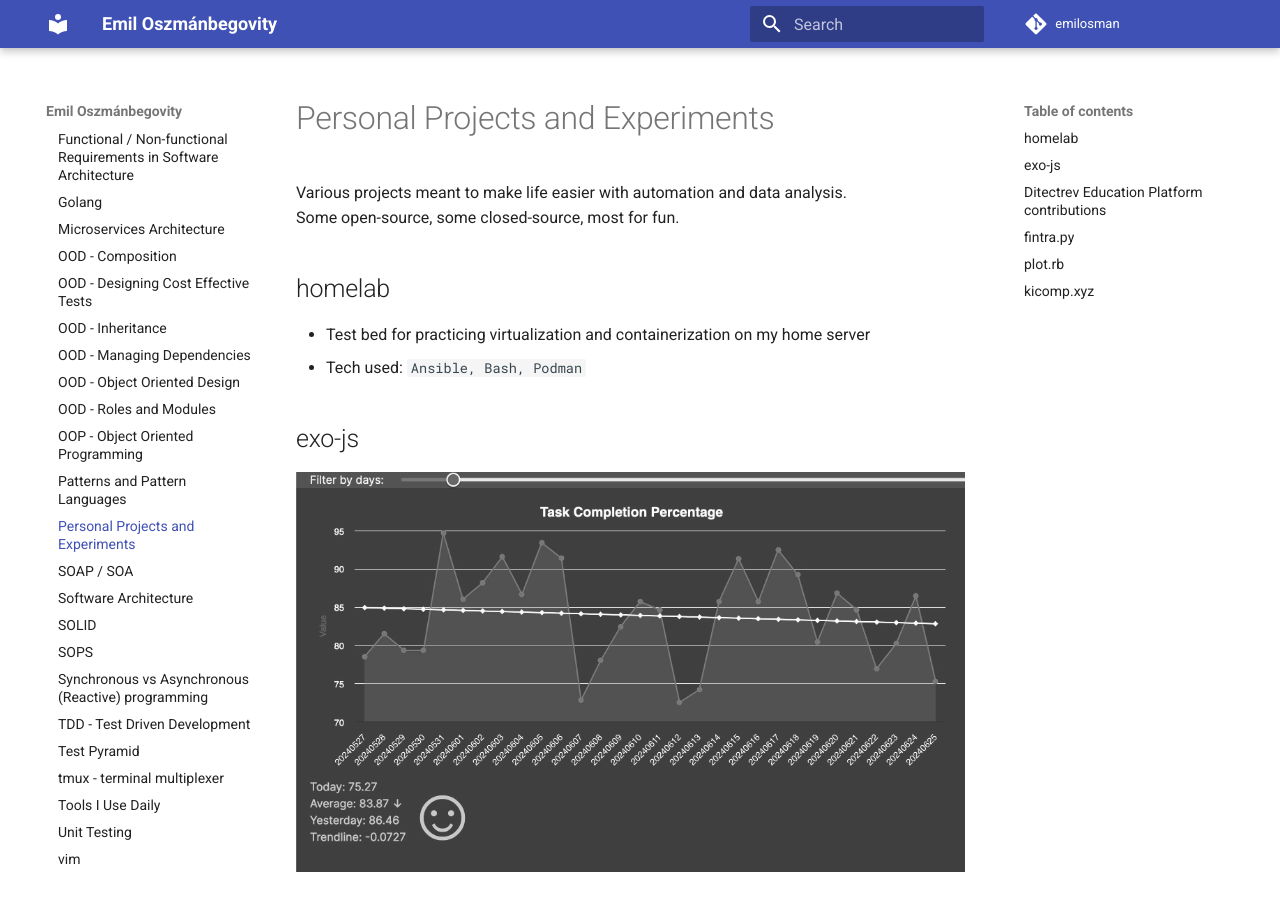
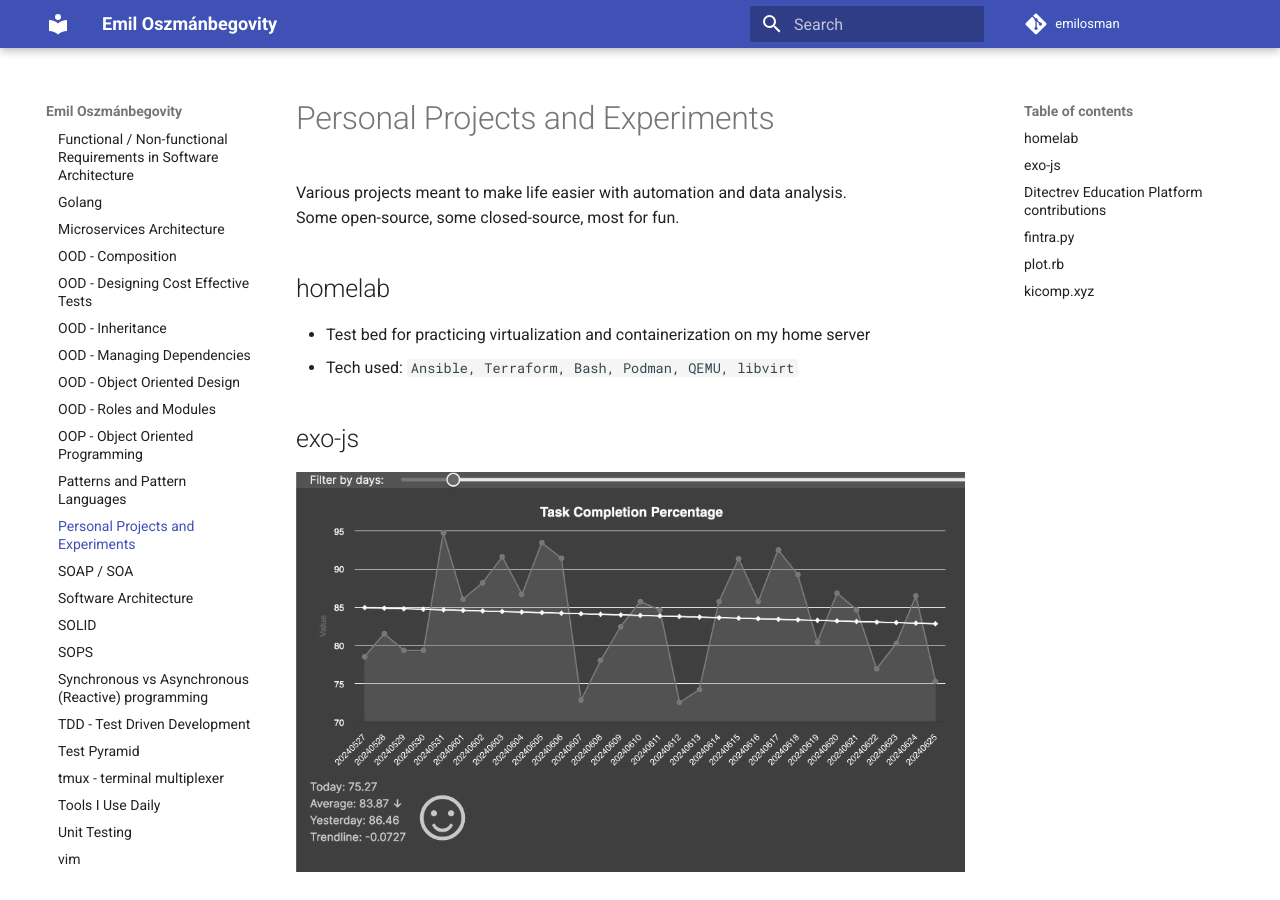
Before and after one commit to emilosman/emilosman, an MkDocs documentation site: the page built from docs/pages/personal-projects.md, in a window 1280 px wide and 900 px high. Built offline with MkDocs 1.6.1 and Material for MkDocs 9.7.7, drawn with Linux system fonts in a browser that asks for light colours.

Commit message:
add tech

```diff
--- a/docs/pages/personal-projects.md
+++ b/docs/pages/personal-projects.md
@@ -4,7 +4,7 @@ Some open-source, some closed-source, most for fun.
 
 ## homelab
 - Test bed for practicing virtualization and containerization on my home server
-- Tech used: `Ansible, Bash, Podman`
+- Tech used: `Ansible, Terraform, Bash, Podman, QEMU, libvirt`
 
 ## exo-js
 ![project](assets/exo-js.jpg)
```
